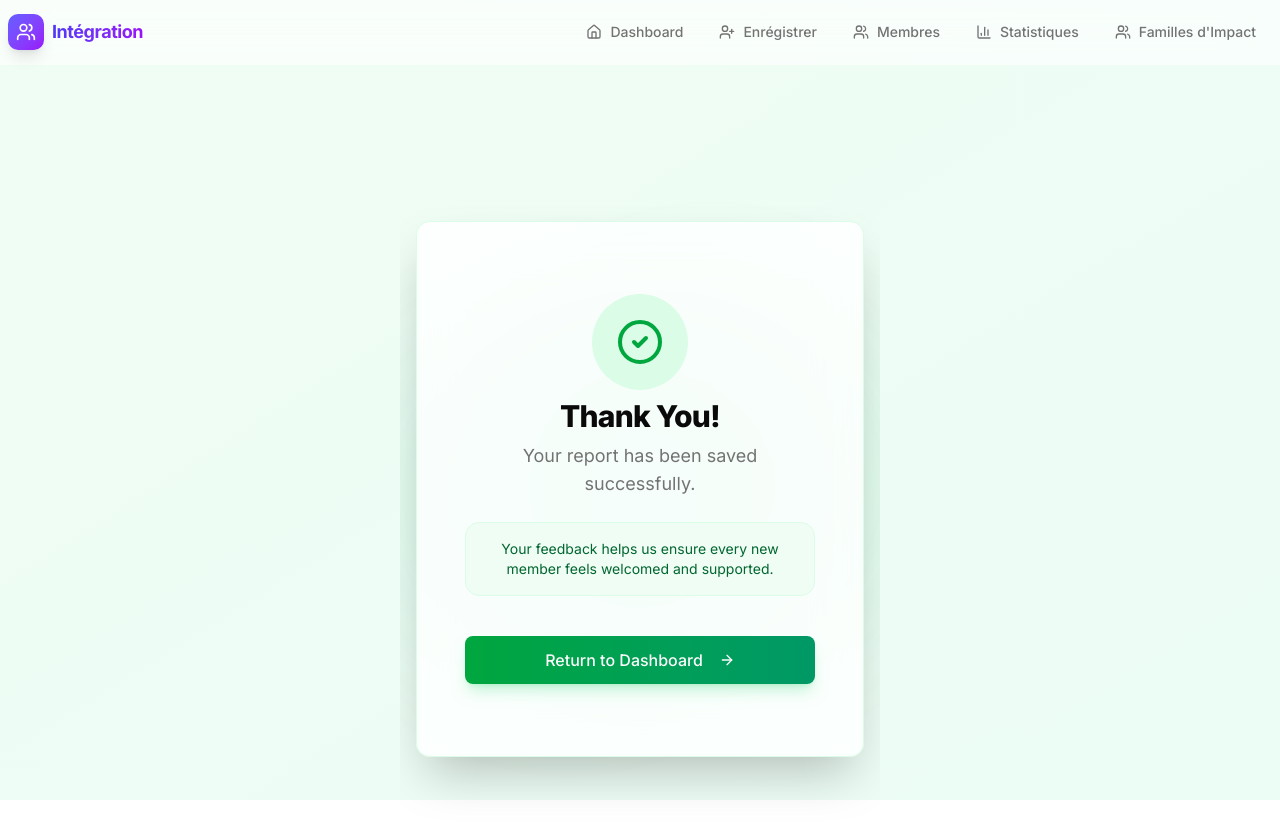
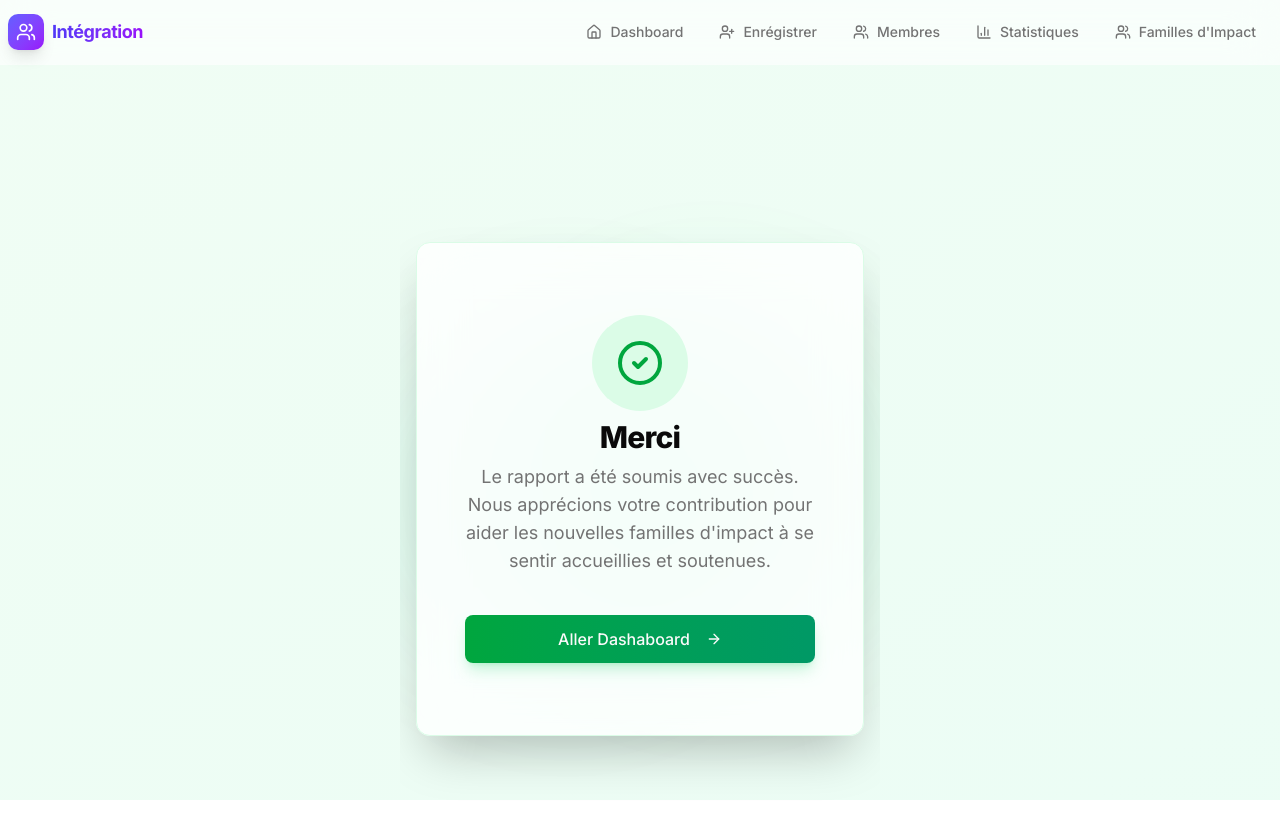
Before and after one commit to cawanyo/ejp, a Next.js app: page /thank-you in a window 1280 px wide. Shown: the top 838 px of the page. Built offline with nearby package versions, Linux system fonts and the light colour scheme.

Commit message:
whatsapp

```diff
--- a/app/members/[id]/assign/assign-client.tsx
+++ b/app/members/[id]/assign/assign-client.tsx
@@ -130,7 +130,7 @@ export function AssignClient({ member, families }: { member: any, families: any[
 
 
       <Dialog open={successData.show} onOpenChange={(open) => !open && handleFinish()}>
-        <DialogContent className="sm:max-w-md">
+        <DialogContent className="sm:max-w-md p-3">
           <DialogHeader>
             <DialogTitle className="flex items-center gap-2 text-green-600">
               <CheckCircle2 className="h-6 w-6" /> Assignment Complete
@@ -162,7 +162,7 @@ export function AssignClient({ member, families }: { member: any, families: any[
             )}
           </div>
 
-          <DialogFooter className="sm:justify-between flex-row items-center">
+          <DialogFooter className="flex-row items-center justify-between flew-wrap">
             <Button variant="ghost" onClick={handleFinish} className="text-muted-foreground">
               Passer
             </Button>
--- a/app/thank-you/page.tsx
+++ b/app/thank-you/page.tsx
@@ -35,21 +35,19 @@ export default function ThankYouPage() {
 
             <div className="space-y-2">
               <h1 className="text-3xl font-extrabold text-foreground tracking-tight">
-                Thank You!
+                    Merci
               </h1>
               <p className="text-muted-foreground text-lg">
-                Your report has been saved successfully.
+                Le rapport a été soumis avec succès. Nous apprécions votre contribution pour aider les nouvelles familles d'impact à se sentir accueillies et soutenues.
               </p>
             </div>
 
-            <div className="p-4 bg-green-50 dark:bg-green-900/20 rounded-xl border border-green-100 dark:border-green-900/50 text-sm text-green-800 dark:text-green-300">
-              <p>Your feedback helps us ensure every new member feels welcomed and supported.</p>
-            </div>
+
 
             <div className="pt-4 w-full">
               <Link href="/" className="w-full">
                 <Button className="w-full h-12 text-base bg-gradient-to-r from-green-600 to-emerald-600 hover:from-green-700 hover:to-emerald-700 shadow-lg shadow-green-500/20">
-                  Return to Dashboard <ArrowRight className="ml-2 h-4 w-4" />
+                  Aller Dashaboard <ArrowRight className="ml-2 h-4 w-4" />
                 </Button>
               </Link>
             </div>
```
